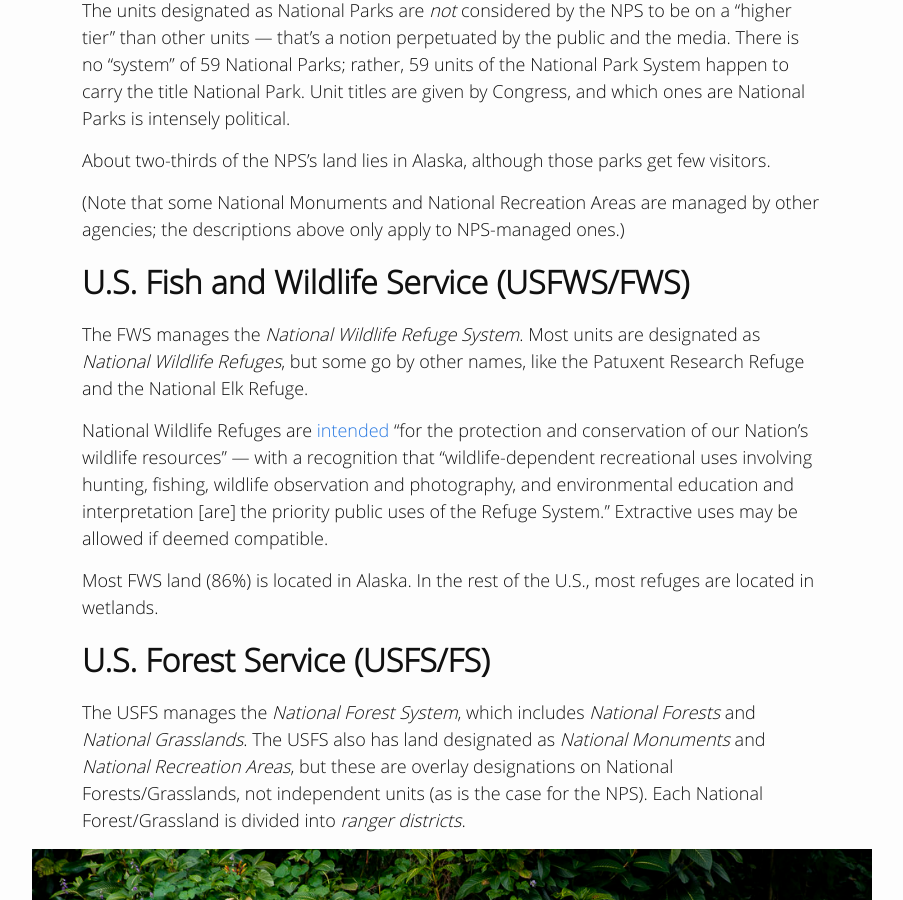
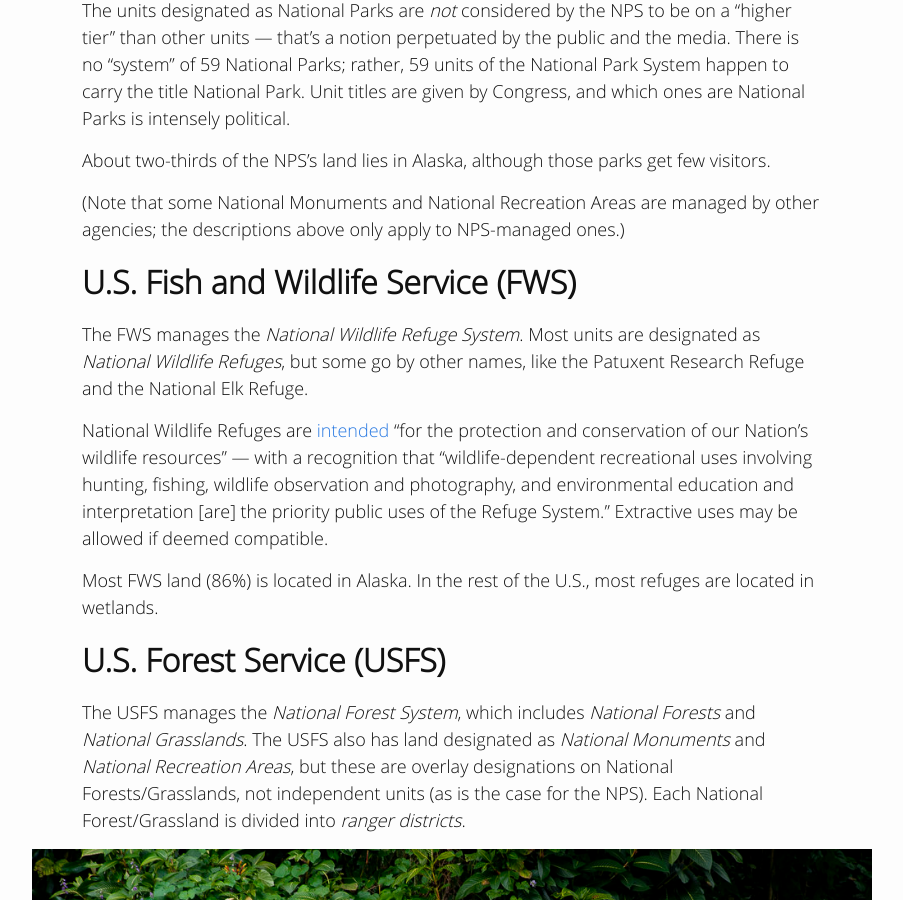
Before and after one commit to gregjd/gregjd.github.io, a Jekyll site: the page built from _posts/2017-08-03-types-of-federal-lands.md, in a window 1280 px wide and 900 px high, scrolled down 2723 px. Shown: the whole window, without its empty margins (188-1091 px from the left). Built offline with Jekyll 4.4.1, drawn with Linux system fonts in a browser that asks for light colours; comment, search, counter and statistics services are not loaded.

Commit message:
Remove unnecessary abbreviations

```diff
--- a/_posts/2017-08-03-types-of-federal-lands.md
+++ b/_posts/2017-08-03-types-of-federal-lands.md
@@ -34,7 +34,7 @@
 
 (Note that some National Monuments and National Recreation Areas are managed by other agencies; the descriptions above only apply to NPS-managed ones.)
 
-## U.S. Fish and Wildlife Service (USFWS/FWS)
+## U.S. Fish and Wildlife Service (FWS)
 
 The FWS manages the *National Wildlife Refuge System*. Most units are designated as *National Wildlife Refuges*, but some go by other names, like the Patuxent Research Refuge and the National Elk Refuge.
 
@@ -42,7 +42,7 @@
 
 Most FWS land (86%) is located in Alaska. In the rest of the U.S., most refuges are located in wetlands.
 
-## U.S. Forest Service (USFS/FS)
+## U.S. Forest Service (USFS)
 
 The USFS manages the *National Forest System*, which includes *National Forests* and *National Grasslands*. The USFS also has land designated as *National Monuments* and *National Recreation Areas*, but these are overlay designations on National Forests/Grasslands, not independent units (as is the case for the NPS). Each National Forest/Grassland is divided into *ranger districts*.
 
```
